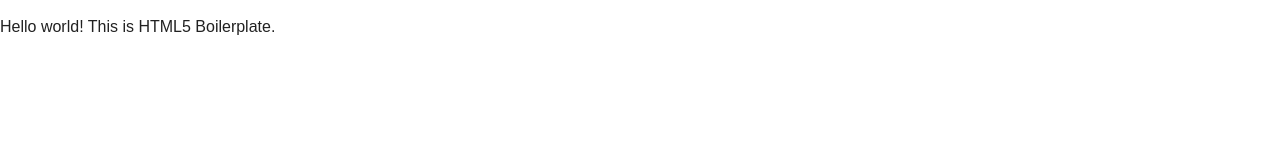
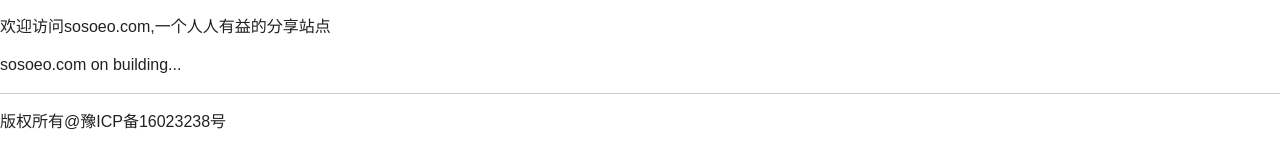
Before and after one commit to sosoeo/sosoeo, a plain HTML site: page index.html in a window 1280 px wide. Drawn offline with nearby package versions, Linux system fonts and the light colour scheme.

Commit message:
2017.03.05

```diff
--- a/index.html
+++ b/index.html
@@ -3,8 +3,8 @@
     <head>
         <meta charset="utf-8">
         <meta http-equiv="x-ua-compatible" content="ie=edge">
-        <title></title>
-        <meta name="description" content="">
+        <title>sosoeo</title>
+        <meta name="description" content="一个人人有益的分享站点">
         <meta name="viewport" content="width=device-width, initial-scale=1">
 
         <link rel="apple-touch-icon" href="apple-touch-icon.png">
@@ -20,7 +20,11 @@
         <![endif]-->
 
         <!-- Add your site or application content here -->
-        <p>Hello world! This is HTML5 Boilerplate.</p>
+        <p>欢迎访问sosoeo.com,一个人人有益的分享站点</p>
+        <p>sosoeo.com on building...</p>
+	<p><hr></p>
+	<p>版权所有@豫ICP备16023238号</p>
+
 
         <script src="https://code.jquery.com/jquery-1.12.0.min.js"></script>
         <script>window.jQuery || document.write('<script src="js/vendor/jquery-1.12.0.min.js"><\/script>')</script>
```
Also changed, not shown: 1 other file.
